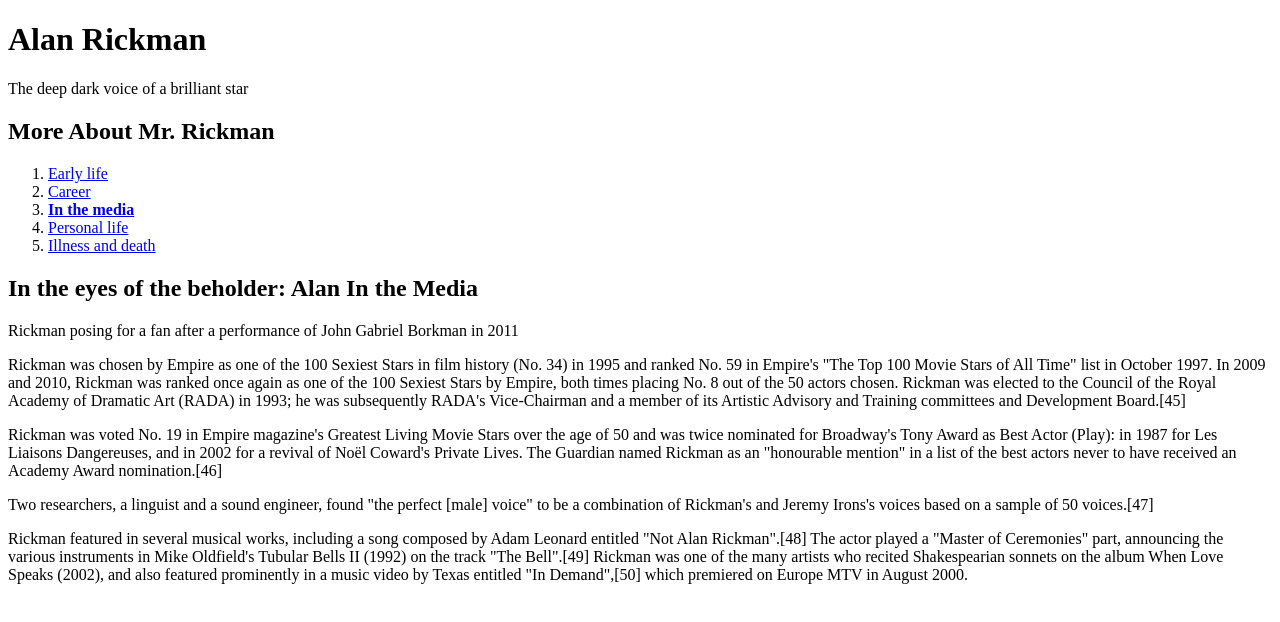
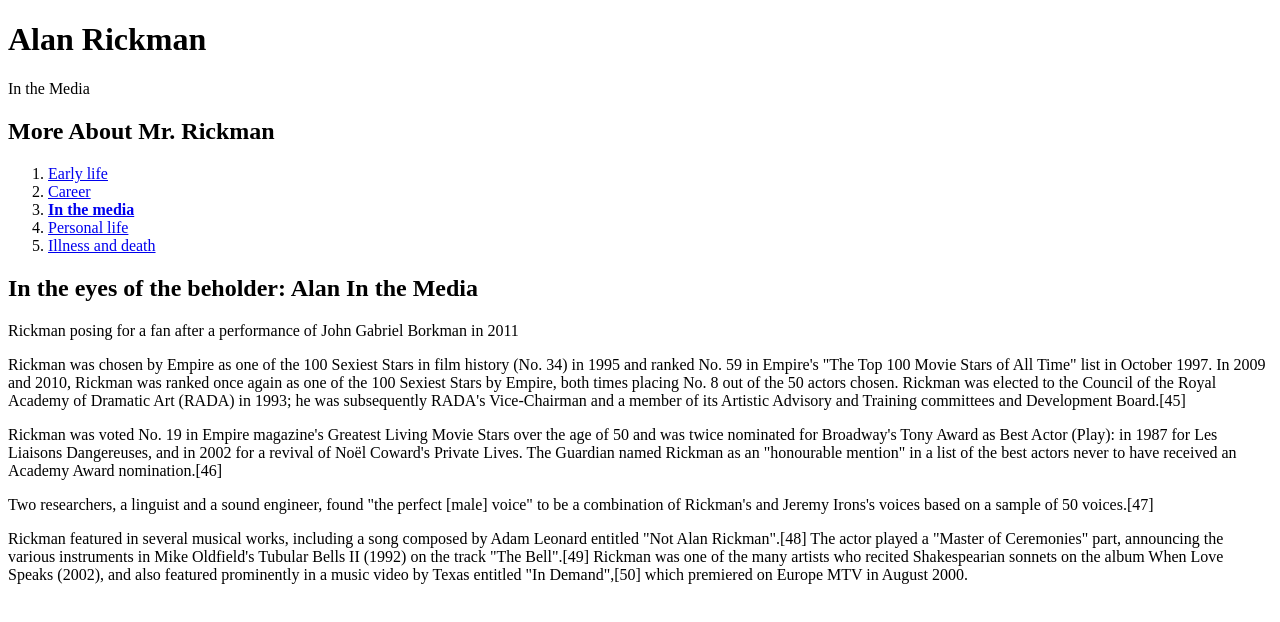
Before and after one commit to SerenaAndrews/gymnasium-classwork, a plain HTML site: page in-the-media.html in a window 1280 px wide. Drawn offline with Linux system fonts and the light colour scheme.

Commit message:
Update in-the-media.html

```diff
--- a/in-the-media.html
+++ b/in-the-media.html
@@ -8,7 +8,7 @@
 <body>
 <header>
 	<h1>Alan Rickman</h1>
-	<p>The deep dark voice of a brilliant star</p>
+	<p>In the Media</p>
 		<nav>
 			<h2>More About Mr. Rickman</h2>
 				<ol>
```
